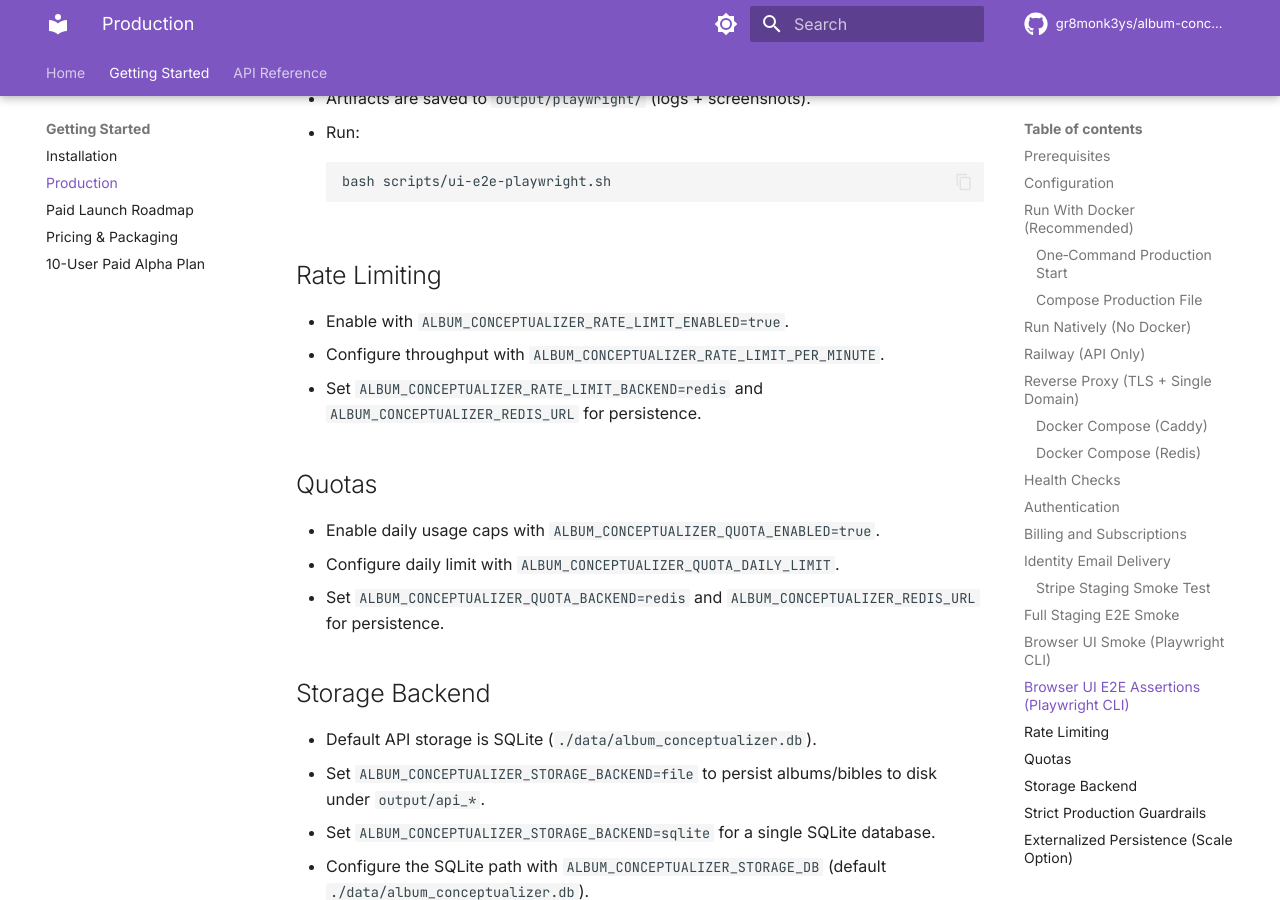
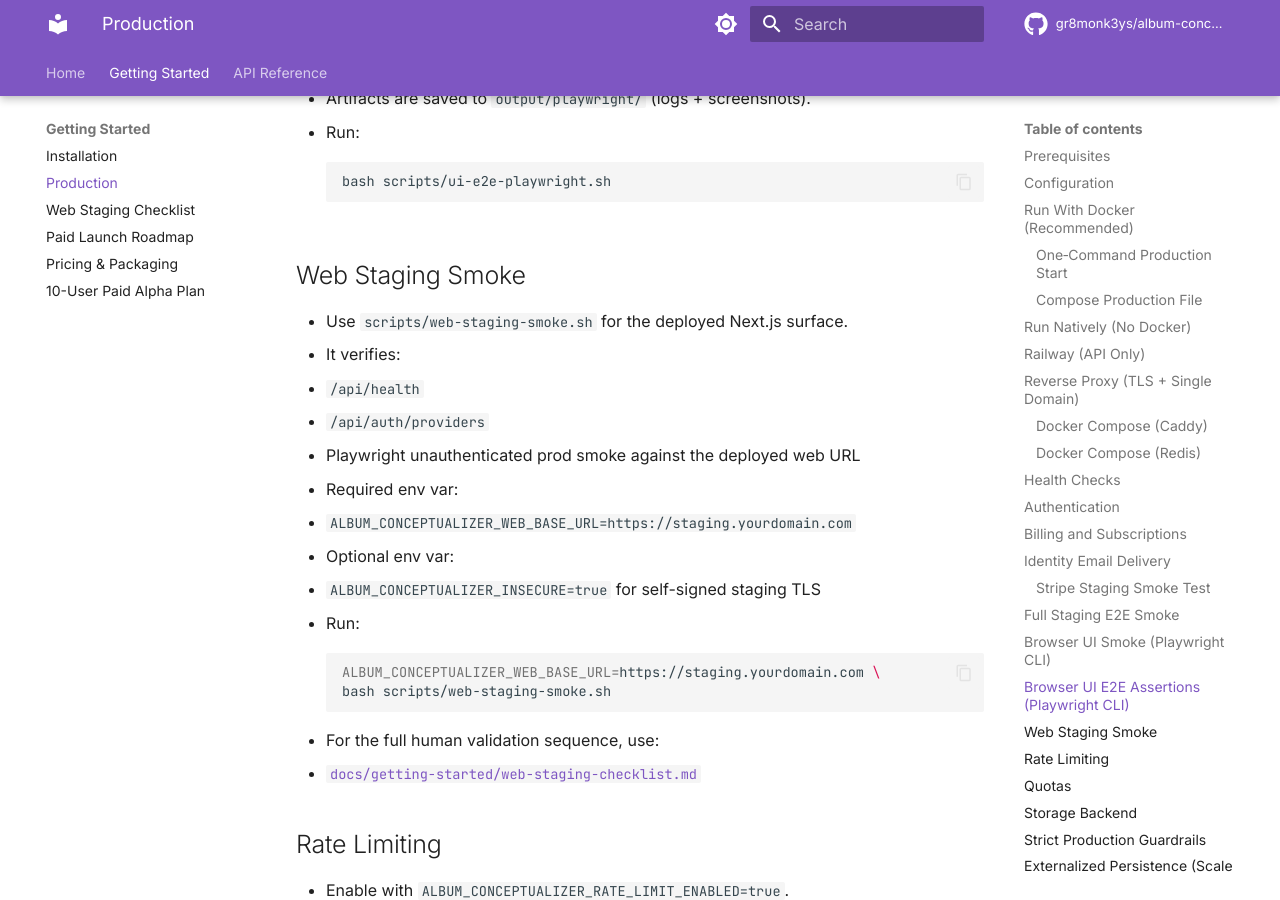
Before and after one commit to gr8monk3ys/album-conceptualizer, an MkDocs documentation site: the page built from docs/getting-started/production.md, in a window 1280 px wide and 900 px high, scrolled down 6955 px. Built offline with MkDocs 1.6.1 and Material for MkDocs 9.7.7, drawn with Linux system fonts in a browser that asks for light colours; comment, search, counter and statistics services are not loaded.

Commit message:
ops: add web staging smoke checklist (#28)

````diff
--- a/docs/getting-started/production.md
+++ b/docs/getting-started/production.md
@@ -209,6 +209,24 @@ bash scripts/ui-playwright-smoke.sh
 bash scripts/ui-e2e-playwright.sh
 ```
 
+## Web Staging Smoke
+- Use `scripts/web-staging-smoke.sh` for the deployed Next.js surface.
+- It verifies:
+  - `/api/health`
+  - `/api/auth/providers`
+  - Playwright unauthenticated prod smoke against the deployed web URL
+- Required env var:
+  - `ALBUM_CONCEPTUALIZER_WEB_BASE_URL=https://staging.yourdomain.com`
+- Optional env var:
+  - `ALBUM_CONCEPTUALIZER_INSECURE=true` for self-signed staging TLS
+- Run:
+```bash
+ALBUM_CONCEPTUALIZER_WEB_BASE_URL=https://staging.yourdomain.com \
+bash scripts/web-staging-smoke.sh
+```
+- For the full human validation sequence, use:
+  - [`docs/getting-started/web-staging-checklist.md`](web-staging-checklist.md)
+
 ## Rate Limiting
 - Enable with `ALBUM_CONCEPTUALIZER_RATE_LIMIT_ENABLED=true`.
 - Configure throughput with `ALBUM_CONCEPTUALIZER_RATE_LIMIT_PER_MINUTE`.
--- a/mkdocs.yml
+++ b/mkdocs.yml
@@ -88,6 +88,7 @@ nav:
   - Getting Started:
       - Installation: getting-started/installation.md
       - Production: getting-started/production.md
+      - Web Staging Checklist: getting-started/web-staging-checklist.md
       - Paid Launch Roadmap: getting-started/paid-launch-roadmap.md
       - Pricing & Packaging: getting-started/pricing-packaging.md
       - 10-User Paid Alpha Plan: getting-started/paid-alpha-plan.md
````
Also changed, not shown: apps/web/README.md (+2 -0 lines), docs/getting-started/web-staging-checklist.md (added, +142 -0 lines), 1 other file.
